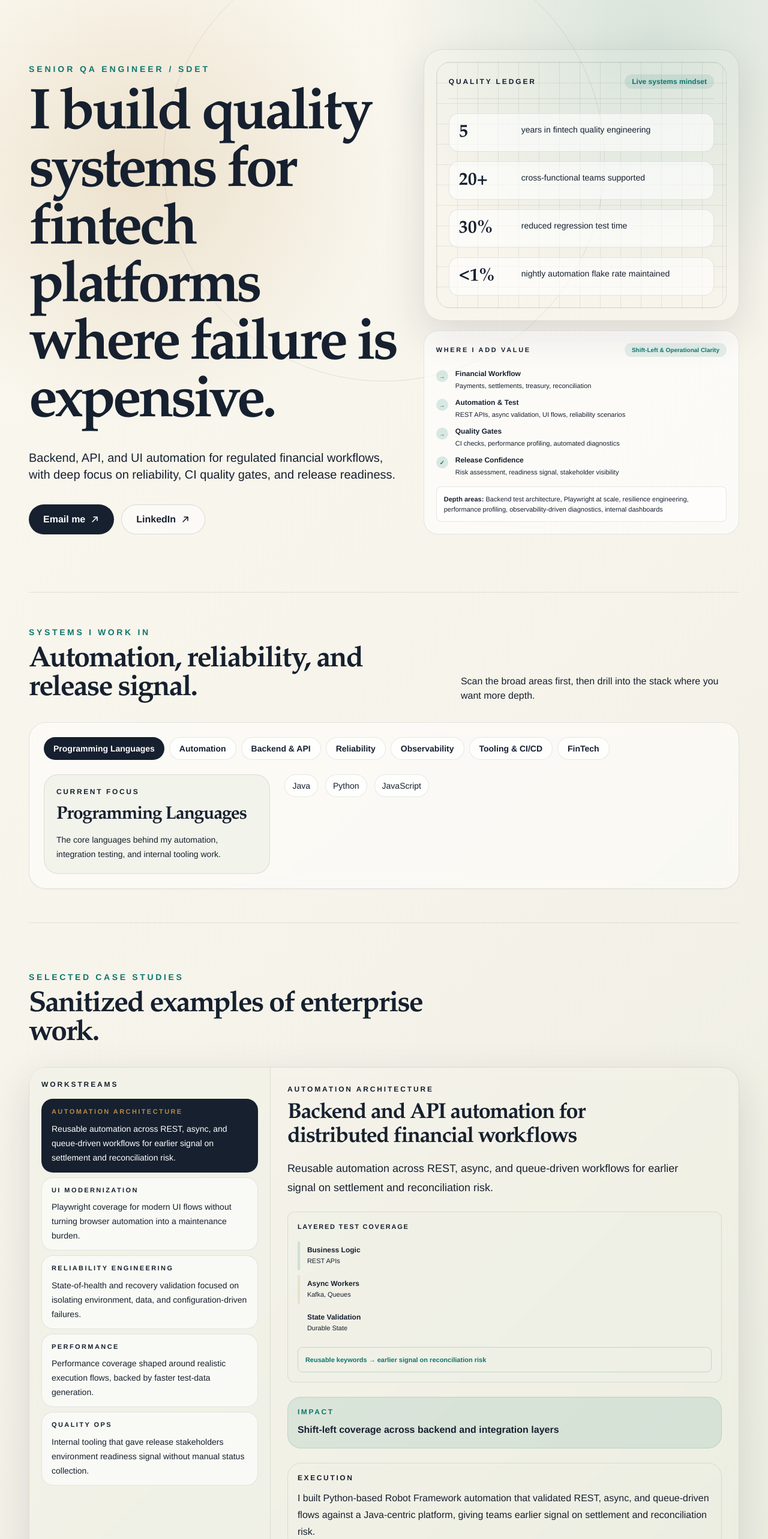
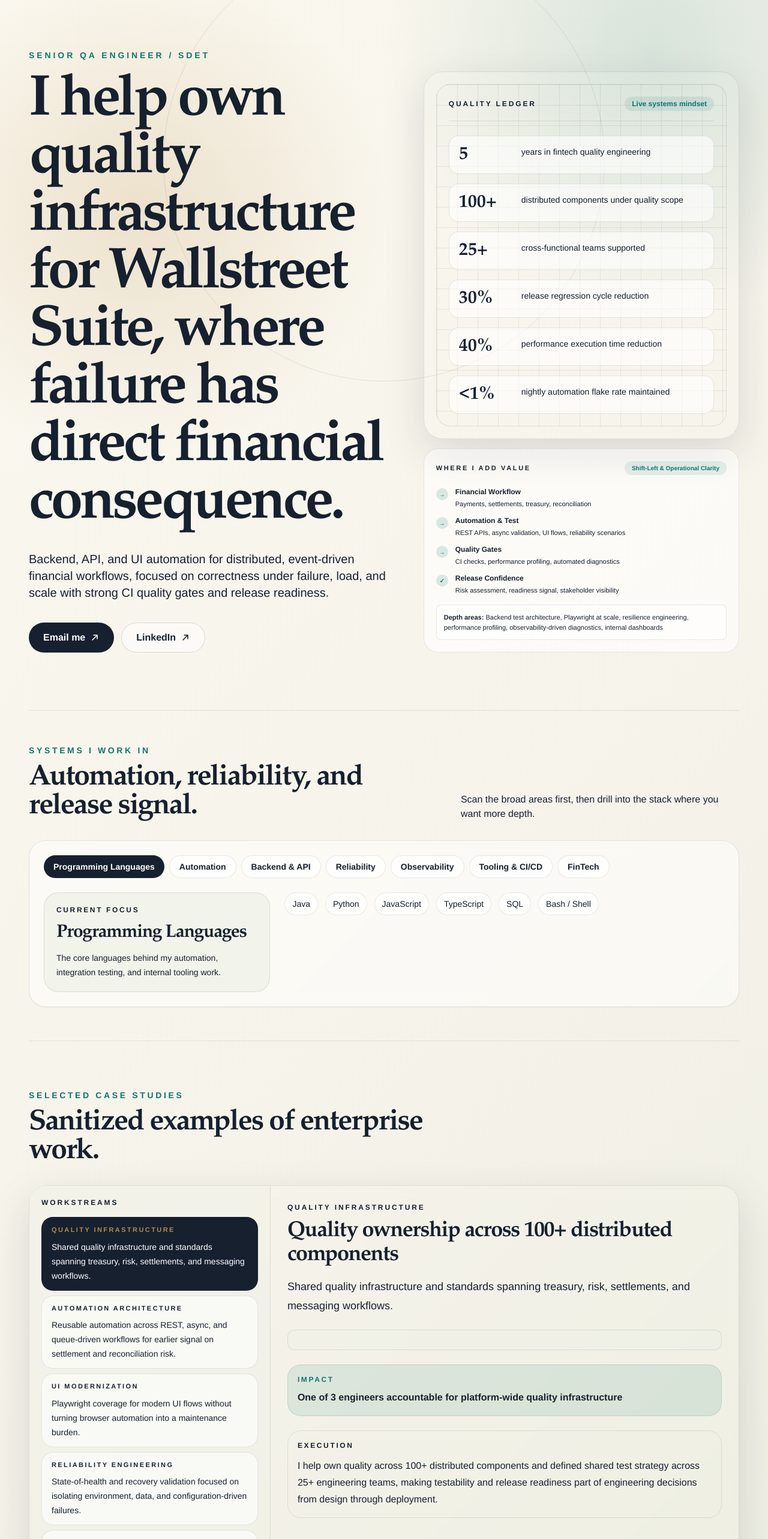
Before and after one commit to gauravxdhingra/Portfolio, a Next.js app: page / in a window 1280 px wide. Shown: the part 100-2666 px from the top of the page at 60% size. Built offline with nearby package versions, Linux system fonts and the light colour scheme.

Commit message:
Updated resume

```diff
--- a/app/page.tsx
+++ b/app/page.tsx
@@ -4,15 +4,17 @@
 
 const metrics = [
   { value: "5", label: "years in fintech quality engineering" },
-  { value: "20+", label: "cross-functional teams supported" },
-  { value: "30%", label: "reduced regression test time" },
+  { value: "100+", label: "distributed components under quality scope" },
+  { value: "25+", label: "cross-functional teams supported" },
+  { value: "30%", label: "release regression cycle reduction" },
+  { value: "40%", label: "performance execution time reduction" },
   { value: "<1%", label: "nightly automation flake rate maintained" },
 ];
 
 const skillGroups = [
   {
     title: "Programming Languages",
-    items: ["Java", "Python", "JavaScript"],
+    items: ["Java", "Python", "JavaScript", "TypeScript", "SQL", "Bash / Shell"],
     summary: "The core languages behind my automation, integration testing, and internal tooling work.",
   },
   {
@@ -37,7 +39,7 @@
   },
   {
     title: "Tooling & CI/CD",
-    items: ["AI", "Jenkins", "Git", "Docker", "Kubernetes", "Maven", "Postman", "Linux / Shell", "Jira", "AWS"],
+    items: ["Jenkins", "GitHub Actions", "GitLab CI", "Git", "Docker", "Kubernetes", "Maven", "Postman", "Linux / Shell", "Jira", "AWS", "Claude", "Copilot", "LLM-based Tooling", "Agentic Workflows"],
     summary: "I build around delivery systems, not outside them, so automation can run reliably where release decisions are actually made.",
   },
   {
@@ -65,11 +67,19 @@
       "SEPA",
       "Payment Messaging",
     ],
-    summary: "Domain keywords across treasury, payments, risk, and financial messaging platforms.",
+    summary: "Hands-on coverage across Wallstreet Suite workflows: treasury, payment messaging, risk, settlements, and reconciliation.",
   },
 ];
 
 const caseStudies = [
+  {
+    eyebrow: "Quality Infrastructure",
+    title: "Quality ownership across 100+ distributed components",
+    summary: "Shared quality infrastructure and standards spanning treasury, risk, settlements, and messaging workflows.",
+    body:
+      "I help own quality across 100+ distributed components and defined shared test strategy across 25+ engineering teams, making testability and release readiness part of engineering decisions from design through deployment.",
+    impact: "One of 3 engineers accountable for platform-wide quality infrastructure",
+  },
   {
     eyebrow: "Automation Architecture",
     title: "Backend and API automation for distributed financial workflows",
@@ -103,12 +113,28 @@
     impact: "3-5x faster test data generation and 40% shorter execution time",
   },
   {
+    eyebrow: "Failure Analysis",
+    title: "Structured RCA with LLM-assisted triage",
+    summary: "Root-cause workflows that reduce cross-team escalation loops and move failure triage from days to hours.",
+    body:
+      "I built a structured RCA workflow and an LLM-assisted investigation agent that uses historical failure patterns to suggest likely investigation paths, helping teams isolate whether failures are code, data, configuration, or environment driven.",
+    impact: "Failure triage reduced from roughly a week to hours",
+  },
+  {
     eyebrow: "Quality Ops",
     title: "Release visibility dashboard replacing manual reporting",
     summary: "Internal tooling that gave release stakeholders environment readiness signal without manual status collection.",
     body:
       "I built a React and Node.js dashboard integrating Jenkins and Azure Graph APIs so release stakeholders could see environment readiness without manual status collection.",
     impact: "Replaced countless manual processes through internal tooling",
+  },
+  {
+    eyebrow: "Platform Tooling",
+    title: "Configuration drift detection across environments",
+    summary: "Internal comparison tooling to catch environment drift before it becomes a release blocker.",
+    body:
+      "I built and own a configuration comparison tool that validates system state across environments and provides precise diffs, so teams can fix drift proactively instead of debugging downstream release failures.",
+    impact: "Earlier detection of environment-induced release risk",
   },
 ];
 
@@ -153,10 +179,10 @@
               Senior QA Engineer / SDET
             </p>
             <h1 className="reveal reveal-delay-1 mt-5 max-w-5xl font-display text-5xl font-semibold leading-[0.95] tracking-[-0.05em] sm:text-7xl lg:text-8xl">
-              I build quality systems for fintech platforms where failure is expensive.
+              I help own quality infrastructure for Wallstreet Suite, where failure has direct financial consequence.
             </h1>
             <p className="reveal reveal-delay-2 mt-7 max-w-3xl text-lg leading-8 text-muted sm:text-xl">
-              Backend, API, and UI automation for regulated financial workflows, with deep focus on reliability, CI quality gates, and release readiness.
+              Backend, API, and UI automation for distributed, event-driven financial workflows, focused on correctness under failure, load, and scale with strong CI quality gates and release readiness.
             </p>
             <div className="reveal reveal-delay-3 mt-9 flex flex-col gap-3 sm:flex-row">
               <a className="inline-flex items-center justify-center gap-2 rounded-full bg-ink px-6 py-3 font-semibold text-white transition hover:-translate-y-0.5 hover:bg-slateblue" href={links.email}>
```
Also changed, not shown: 1 other file (tests, documents, lock files or other folders).
